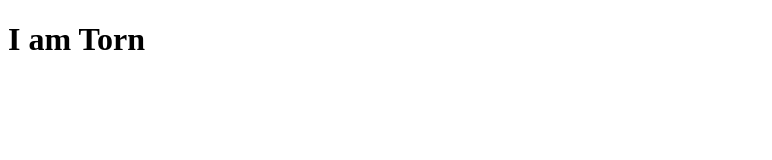
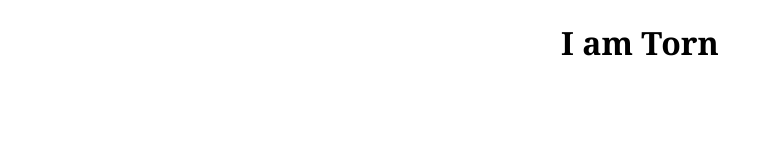
Before and after one commit to nnar2201/FinalHTML, a plain HTML site: page index.html in a window 1280 px wide. Shown: the whole page, without its empty margins (0-772 px from the left). Drawn offline with Linux system fonts and the light colour scheme.

Commit message:
Update index.html

```diff
--- a/index.html
+++ b/index.html
@@ -1,2 +1,7 @@
 <!Doctype HTML>
+<head>
+  <title>tornhub</title>
+
+<link href="style.css" type="text/css" rel="stylesheet">
+</head>
 <h1>I am Torn<h1>
```
